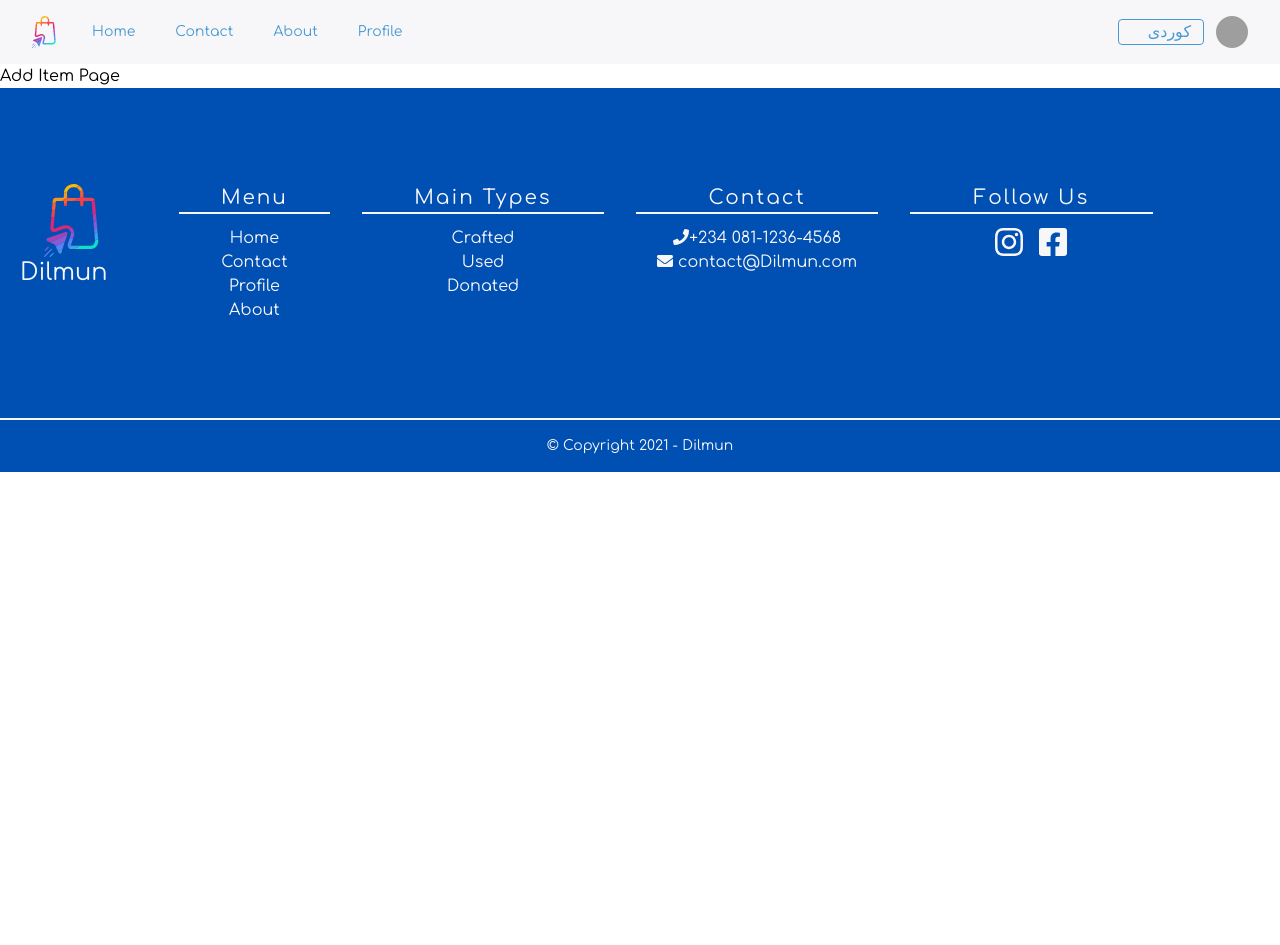
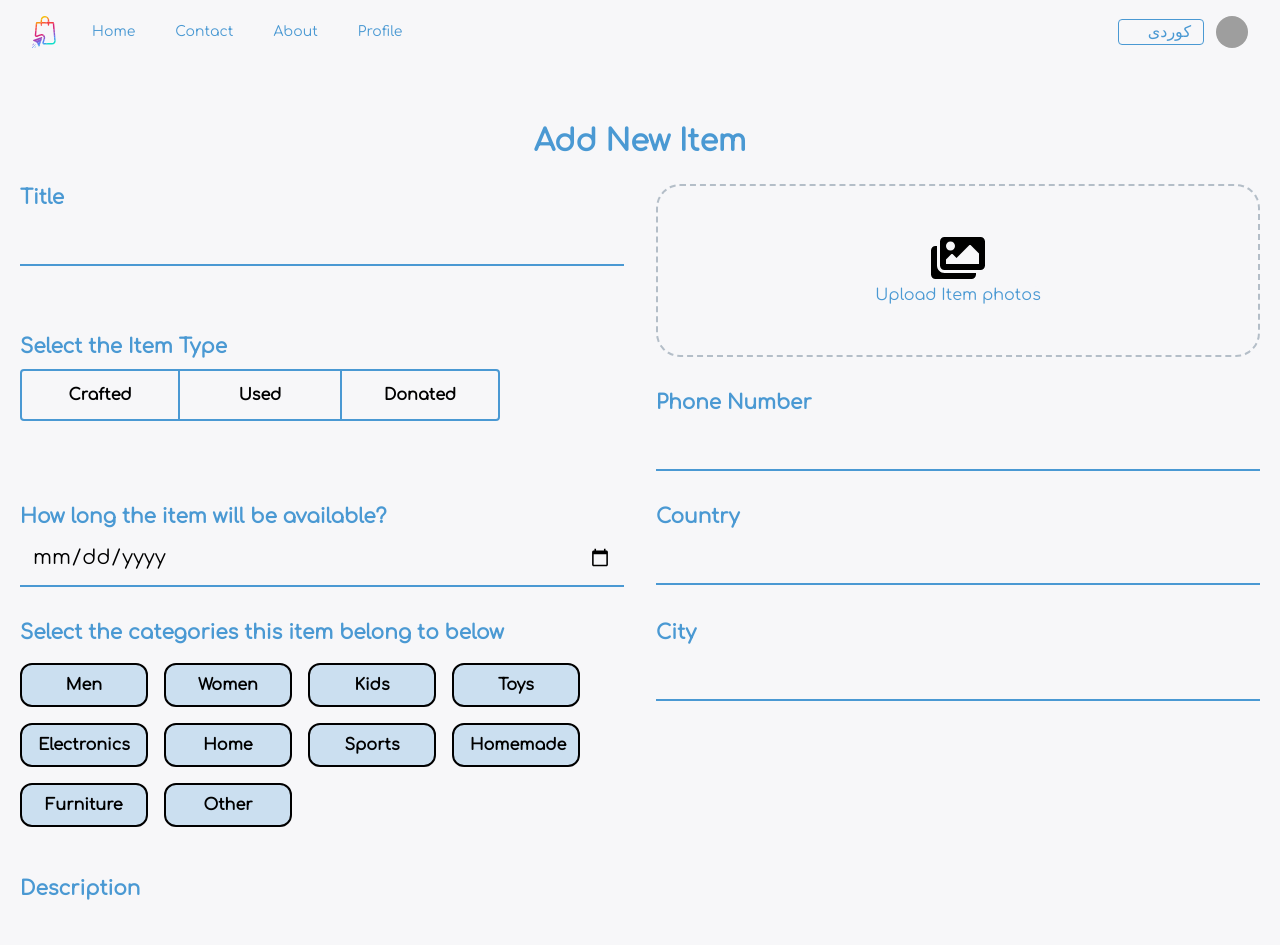
Before and after one commit to ReCoded-Org/capstone-iraq-rct-dilmun, a React (Create React App) app: page /additem in a window 1280 px wide. Shown: the top 945 px of the page. Before the commit the page ends 800 px from the top, so only its background shows below. Built offline with nearby package versions, Linux system fonts and the light colour scheme; grey boxes are pictures that could not be loaded.

Commit message:
Feat: Design of Add Item

```diff
--- /dev/null
+++ b/src/components/AddItemForm/AddItemForm.jsx
@@ -0,0 +1,100 @@
+/* eslint-disable react/button-has-type */
+/* eslint-disable jsx-a11y/label-has-associated-control */
+import React from 'react'
+import { FontAwesomeIcon } from '@fortawesome/react-fontawesome'
+
+
+    export default function AddItemForm() {
+
+        return (
+          <div className=" bg-white">
+          <div className="   py-10 px-5   w-full">
+            <div className="text-3xl mb-6 text-center my-5 text-blue font-bold ">Add New Item</div>
+              <form>
+               <div className="grid grid-cols-2 gap-8   my-4">
+                <div className="col-span-2 lg:col-span-1">
+                <label htmlFor="title" className="md:text-xl text-blue font-semibold">Title</label>
+              <input type="text" name="title" id="title" className="border-b-2 border-blue  p-3 bg-white md:text-xl w-full focus:border-darkgray focus:outline-none"/>
+            </div>
+            <div className="col-span-2 lg:col-span-1 p-12 item-center border-2 border-darkgray border-dashed rounded-3xl text-center">
+            <FontAwesomeIcon icon="images" className="fa-3x"/> <br/>
+            <label htmlFor="photo" className="relative cursor-pointer bg-white rounded-md font-medium hover:text-green text-blue">
+            <span>Upload Item photos</span>
+            <input  id="file-upload" name="file-upload" type="file" className="sr-only"/>
+            </label>
+            </div>
+            <div className="col-span-2 lg:col-span-1 lg:-mt-14 ">
+            <label htmlFor="type" className="md:text-xl text-blue font-semibold ">Select the Item Type</label><br/>
+            <div className="inline-flex mt-2 ">
+            <button className=" hover:bg-blue    border-2 border-blue  font-bold py-3 px-4 lg:w-40 rounded-l">
+            Crafted
+            </button>
+            <button className=" hover:bg-blue   border-t-2 border-b-2 border-blue font-bold py-3 px-4  lg:w-40 ">
+              Used
+            </button>
+            <button className=" hover:bg-blue  border-2 border-blue font-bold py-3 px-4  lg:w-40  rounded-r">
+            Donated
+          </button>
+        </div>          </div>
+            <div className="col-span-2 lg:col-span-1 ">
+            <label htmlFor="tel" className="md:text-xl text-blue font-semibold">Phone Number</label>
+            <input type="tel" name="tel" id="tel" className="border-b-2 border-blue  p-3 bg-white md:text-xl w-full focus:border-darkgray focus:outline-none"/>
+          </div>
+            <div className="col-span-2 lg:col-span-1 ">
+            <label htmlFor="days" className="md:text-xl text-blue font-semibold">How long  the item will be available?</label>
+            <input type="date" name="days" id="days" className="border-b-2 border-blue  p-3 bg-white md:text-xl w-full focus:border-darkgray focus:outline-none"/>
+          </div>
+            <div className="col-span-2 lg:col-span-1">
+            <label htmlFor="country" className="md:text-xl text-blue font-semibold">Country</label>
+            <input type="country" name="country" id="country" className="border-b-2 border-blue  p-3 bg-white md:text-xl w-full focus:border-darkgray focus:outline-none"/>
+             </div>
+
+
+            <div className="col-span-2 lg:col-span-1 ">
+            <label htmlFor="categories" className="md:text-xl text-blue font-semibold">Select the categories this item belong to below</label><br/>
+            <button className=" hover:bg-blue mr-4 mt-4 border-2 border-black  bg-blue bg-opacity-25 font-bold py-2 px-4 w-32 rounded-xl">Men</button>
+            <button className=" hover:bg-blue mr-4 mt-4 border-2 border-black  bg-blue bg-opacity-25 font-bold py-2 px-4 w-32  rounded-xl">Women</button>
+            <button className=" hover:bg-blue mr-4 mt-4 border-2 border-black  bg-blue bg-opacity-25 font-bold py-2 px-4 w-32 rounded-xl">Kids</button>
+            <button className=" hover:bg-blue mr-4 mt-4 border-2 border-black  bg-blue bg-opacity-25 font-bold py-2 px-4 w-32 rounded-xl">Toys</button>
+            <button className=" hover:bg-blue mr-4 mt-4 border-2 border-black  bg-blue bg-opacity-25 font-bold py-2 px-4 w-32 rounded-xl">Electronics</button>
+            <button className=" hover:bg-blue mr-4 mt-4 border-2 border-black  bg-blue bg-opacity-25 font-bold py-2 px-4 w-32 rounded-xl">Home</button>
+            <button className=" hover:bg-blue mr-4 mt-4 border-2 border-black  bg-blue bg-opacity-25 font-bold py-2 px-4 w-32 rounded-xl">Sports</button>
+            <button className=" hover:bg-blue mr-4 mt-4 border-2 border-black  bg-blue bg-opacity-25 font-bold py-2 px-4 w-32 rounded-xl">Homemade</button>
+            <button className=" hover:bg-blue mr-4 mt-4 border-2 border-black  bg-blue bg-opacity-25 font-bold py-2 px-4 w-32 rounded-xl">Furniture</button>
+            <button className=" hover:bg-blue mr-4 mt-4 border-2 border-black  bg-blue bg-opacity-25 font-bold py-2 px-4 w-32 rounded-xl">Other</button>
+             </div>
+             <div className="col-span-2 lg:col-span-1">
+              <label htmlFor="city" className="md:text-xl text-blue font-semibold">City</label>
+              <input type="text" name="city" id="city" className="border-b-2 border-blue  p-3 bg-white md:text-xl w-full focus:border-darkgray focus:outline-none"/>
+               </div>
+
+            <div className="col-span-2 mt-4">
+            <label htmlFor="categories" className="md:text-xl text-blue font-semibold">Description</label>
+           <textarea cols="1" rows="1" className="border-b-2 border-blue  p-3 bg-white md:text-xl w-full focus:border-darkgray focus:outline-none"/>
+            </div>
+
+            <div className="col-span-2 lg:col-span-1 text-center">
+
+              <button className="py-3 px-6 border-2  hover:bg-darkBlue  bg-blue text-black font-bold w-full sm:w-28">
+              Add
+             </button>
+
+            </div>
+            <div className="col-span-2 lg:col-span-1 text-center">
+
+
+             <button className="py-3 px-6 bg-white border-2 hover:bg-darkBlue  text-blue font-bold w-full sm:w-28">
+             Cancel
+            </button>
+
+            </div>
+
+
+          </div>
+          </form>
+        </div>
+        </div>
+
+
+        )
+    }
--- /dev/null
+++ b/src/components/AddItemForm/index.jsx
@@ -0,0 +1 @@
+export { default } from './AddItemForm'
--- a/src/containers/AddItem/AddItem.jsx
+++ b/src/containers/AddItem/AddItem.jsx
@@ -1,5 +1,6 @@
 import React from 'react'
+import AddItemForm from '../../components/AddItemForm';
 
 export default function AddItem() {
-  return <div>Add Item Page</div>
+  return (<div><AddItemForm/> </div>)
 }
--- a/src/fontawsome.js
+++ b/src/fontawsome.js
@@ -12,6 +12,7 @@ import {
   faEnvelope,
   faClock,
   faSearchPlus,
+  faImages
 } from '@fortawesome/free-solid-svg-icons'
 
 library.add(
@@ -25,5 +26,6 @@ library.add(
   faMapMarkerAlt,
   faEye,
   faClock,
-  faSearchPlus
+  faSearchPlus,
+  faImages
 )
```
